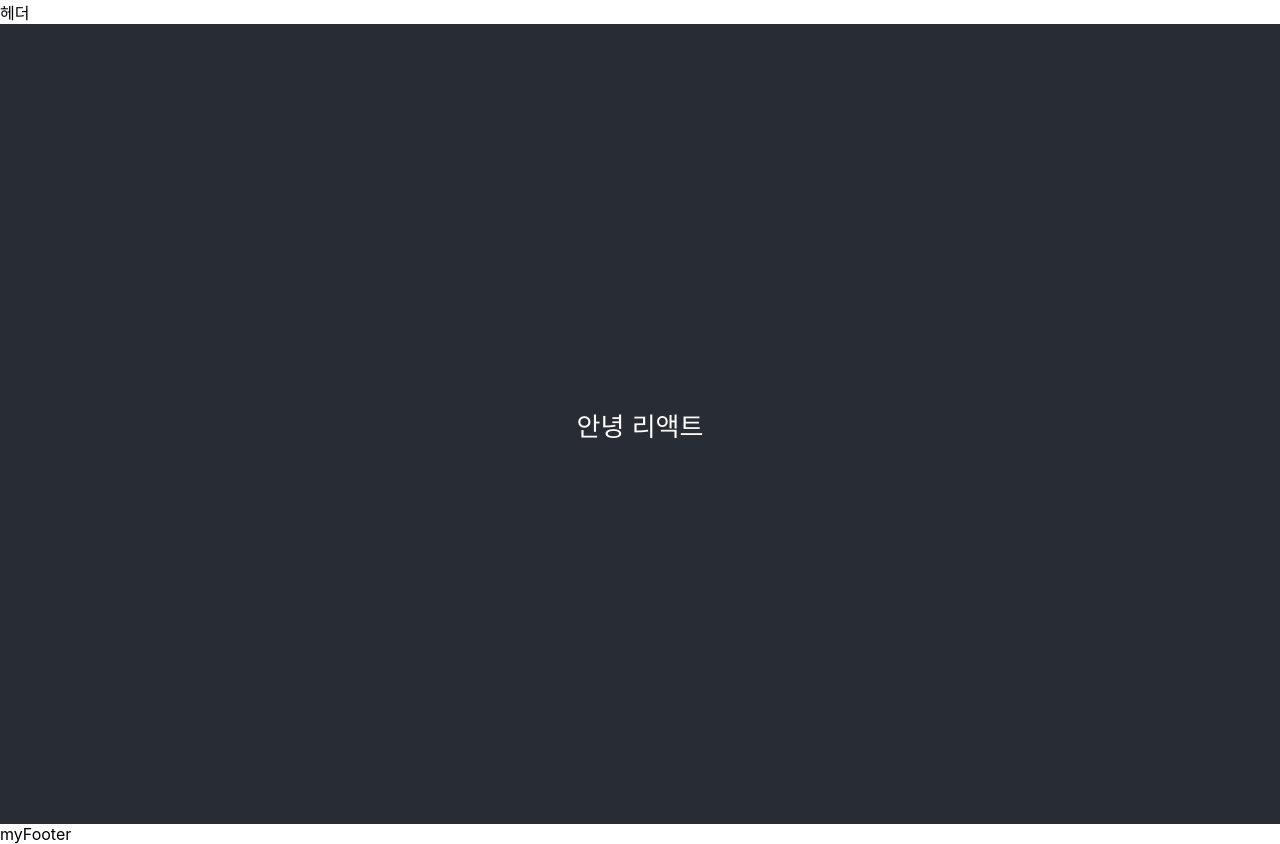
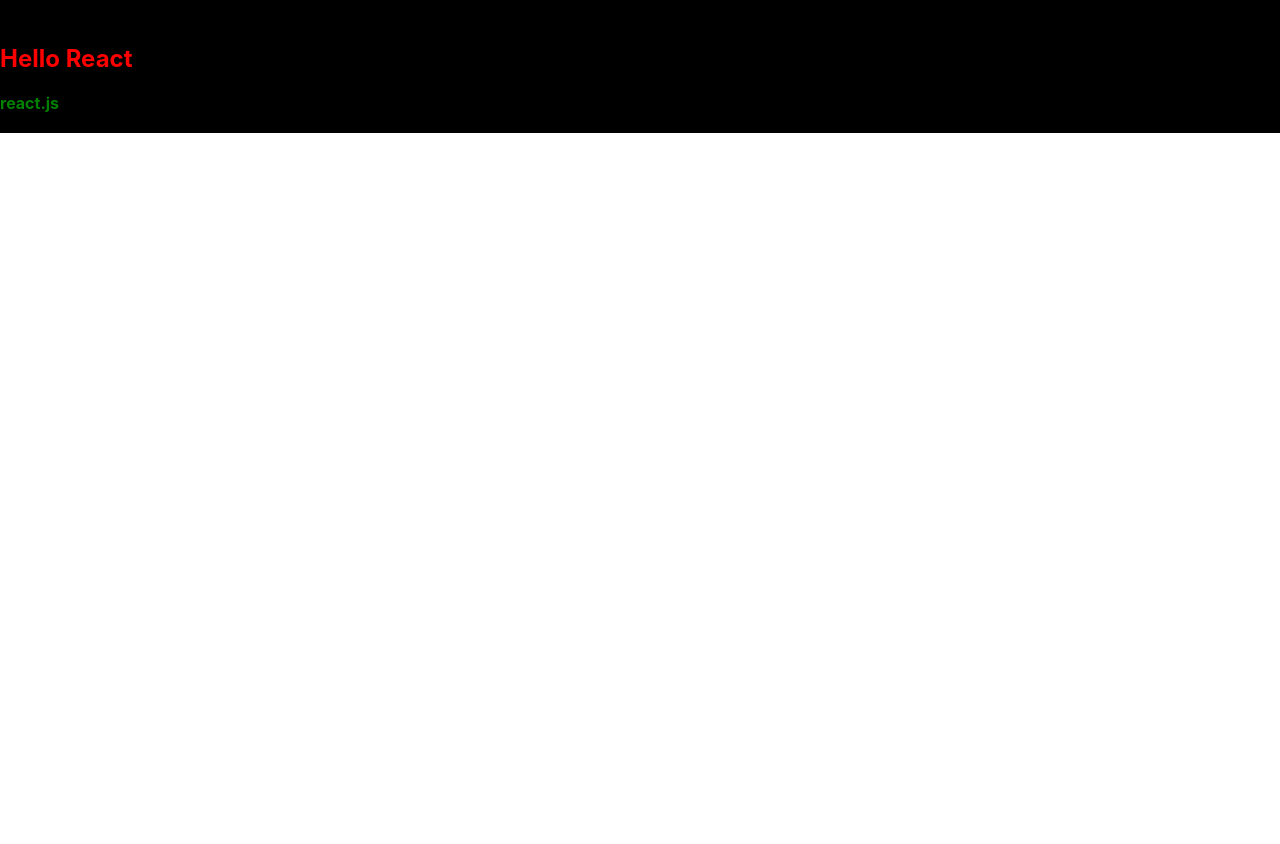
Before and after one commit to slackjawed12/react-rudiment, a React (Create React App) app in the folder reactexample1/: page / in a window 1280 px wide. After the commit the page ends 800 px from the top, so only its background shows below. Built offline with nearby package versions, Linux system fonts and the light colour scheme.

Commit message:
feature(reactexample1): 커스텀 css 적용

```diff
--- a/reactexample1/src/App.css
+++ b/reactexample1/src/App.css
@@ -1,4 +1,4 @@
-.App {
+/* .App {
   text-align: center;
 }
 
@@ -35,4 +35,16 @@
   to {
     transform: rotate(360deg);
   }
+} */
+
+.App {
+  background-color: black;
 }
+
+h2{
+  color: red;
+}
+
+#bold_text{
+  color: green;
+}
--- a/reactexample1/src/App.js
+++ b/reactexample1/src/App.js
@@ -6,11 +6,12 @@ import React from "react";
 
 function App() {
   return (
-    <>
+    <div className="App">
       <MyHeader />
-      <header className="App-header">안녕 리액트</header>
+      <h2>Hello React</h2>
+      <b id="bold_text">react.js</b>
       <MyFooter />
-    </>
+    </div>
   );
 }
 
```
